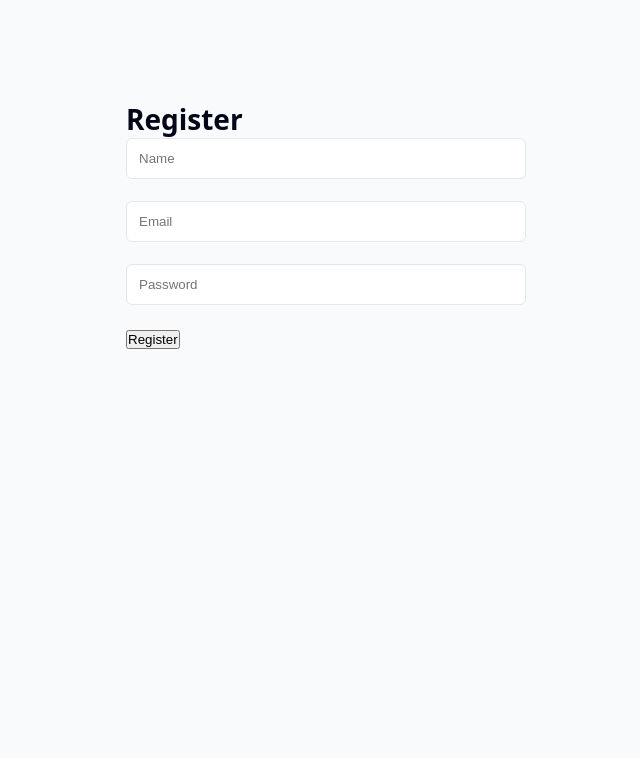
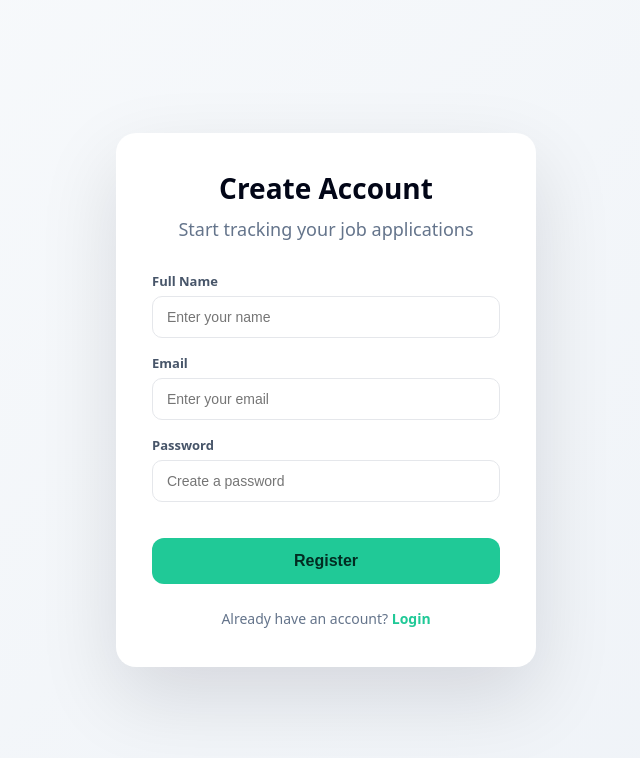
Before and after one commit to Dev0ps404/jobtrackr, a React (Create React App) app in the folder frontend/: page /register in a window 1280 px wide. Shown: the top 758 px of the page, without its empty margins (314-954 px from the left). Built offline with nearby package versions, Linux system fonts and the light colour scheme; no server answers.

Commit message:
fix: applications dashboard analytics sync

```diff
--- a/frontend/src/components/Footer.js
+++ b/frontend/src/components/Footer.js
@@ -1,6 +1,19 @@
-import { useEffect } from "react";
+import { useEffect, useState } from "react";
 
 function Footer() {
+  const [isMobile, setIsMobile] = useState(false);
+
+  /* ===== MOBILE DETECTION ===== */
+  useEffect(() => {
+    const handleResize = () => {
+      setIsMobile(window.innerWidth < 900);
+    };
+    handleResize();
+    window.addEventListener("resize", handleResize);
+    return () => window.removeEventListener("resize", handleResize);
+  }, []);
+
+  /* ===== ANIMATION (UNCHANGED) ===== */
   useEffect(() => {
     const footer = document.querySelector(".footer-inner");
     if (!footer) return;
@@ -24,22 +37,31 @@ function Footer() {
       style={{
         background: "#f1f5f9",
         borderTop: "1px solid var(--border-soft)",
-        marginTop: "120px",
+        marginTop: isMobile ? "80px" : "120px",
       }}
     >
-      <div className="container footer-inner">
+      <div
+        className="container footer-inner"
+        style={{ padding: isMobile ? "0 16px" : undefined }}
+      >
         {/* ===== PHASE 1: BRAND ===== */}
         <div className="footer-phase footer-phase-1">
           <div
             style={{
-              padding: "60px 0 40px",
+              padding: isMobile ? "40px 0 32px" : "60px 0 40px",
               borderBottom: "1px solid var(--border-soft)",
+              textAlign: isMobile ? "center" : "left",
             }}
           >
             <h3 style={{ fontSize: "22px", marginBottom: "12px" }}>
               JobTrackr
             </h3>
-            <p style={{ maxWidth: "420px" }}>
+            <p
+              style={{
+                maxWidth: "420px",
+                margin: isMobile ? "0 auto" : undefined,
+              }}
+            >
               An AI‑powered platform to manage, track and optimize your job
               applications professionally.
             </p>
@@ -51,10 +73,11 @@ function Footer() {
           <div
             style={{
               display: "grid",
-              gridTemplateColumns: "repeat(3, 1fr)",
-              gap: "40px",
-              padding: "48px 0",
+              gridTemplateColumns: isMobile ? "1fr" : "repeat(3, 1fr)",
+              gap: isMobile ? "32px" : "40px",
+              padding: isMobile ? "40px 0" : "48px 0",
               borderBottom: "1px solid var(--border-soft)",
+              textAlign: isMobile ? "center" : "left",
             }}
           >
             {/* Company */}
@@ -105,12 +128,12 @@ function Footer() {
               </ul>
             </div>
 
-            {/* FOLLOW US — CENTERED FULL ROW */}
+            {/* FOLLOW US */}
             <div
               style={{
                 gridColumn: "1 / -1",
                 textAlign: "center",
-                marginTop: "32px",
+                marginTop: "24px",
               }}
             >
               <h4 style={{ ...headingStyle, textAlign: "center" }}>
@@ -125,36 +148,20 @@ function Footer() {
                   marginTop: "16px",
                 }}
               >
-                <a
-                  href="https://github.com/"
-                  aria-label="GitHub"
-                  className="footer-social"
-                >
+                <a href="https://github.com/" className="footer-social">
                   <GitHubIcon />
                 </a>
-                <a
-                  href="https://linkedin.com/"
-                  aria-label="LinkedIn"
-                  className="footer-social"
-                >
+                <a href="https://linkedin.com/" className="footer-social">
                   <LinkedInIcon />
                 </a>
-                <a
-                  href="https://twitter.com/"
-                  aria-label="Twitter"
-                  className="footer-social"
-                >
+                <a href="https://twitter.com/" className="footer-social">
                   <TwitterIcon />
                 </a>
-                <a
-                  href="https://instagram.com/"
-                  aria-label="Instagram"
-                  className="footer-social"
-                >
+                <a href="https://instagram.com/" className="footer-social">
                   <svg viewBox="0 0 24 24" width="18" height="18">
                     <path
                       fill="currentColor"
-                      d="M7 2C4.24 2 2 4.24 2 7v10c0 2.76 2.24 5 5 5h10c2.76 0 5-2.24 5-5V7c0-2.76-2.24-5-5-5H7zm10 2c1.65 0 3 1.35 3 3v10c0 1.65-1.35 3-3 3H7c-1.65 0-3-1.35-3-3V7c0-1.65 1.35-3 3-3h10zm-5 3a5 5 0 100 10 5 5 0 000-10zm0 2a3 3 0 110 6 3 3 0 010-6zm4.5-.9a1.1 1.1 0 100 2.2 1.1 1.1 0 000-2.2z"
+                      d="M7 2C4.24 2 2 4.24 2 7v10c0 2.76 2.24 5 5 5h10c2.76 0 5-2.24 5-5V7c0-2.76-2.24-5-5-5H7zm10 2c1.65 0 3 1.35 3 3v10c0 1.65-1.35 3-3 3H7c-1.65 0-3-1.35-3-3V7c0-1.65 1.35-3 3-3h10z"
                     />
                   </svg>
                 </a>
@@ -195,6 +202,7 @@ const listStyle = {
   display: "flex",
   flexDirection: "column",
   gap: "10px",
+  alignItems: "center",
 };
 
 const iconStyle = {
@@ -203,7 +211,7 @@ const iconStyle = {
   fill: "currentColor",
 };
 
-/* ===== ICONS ===== */
+/* ===== ICONS (UNCHANGED) ===== */
 
 const GitHubIcon = () => (
   <svg viewBox="0 0 24 24" style={iconStyle}>
--- a/frontend/src/components/HeroKanban.js
+++ /dev/null
@@ -1,5 +0,0 @@
-function HeroKanban() {
-  return <div>Hero Kanban Loaded</div>;
-}
-
-export default HeroKanban;
--- a/frontend/src/index.css
+++ b/frontend/src/index.css
@@ -806,8 +806,10 @@ footer a:hover,
   box-sizing: border-box;
 }
 
+html,
 body {
   margin: 0;
+  max-width: 100%;
   overflow-x: hidden;
 }
 
--- a/frontend/src/pages/LandingPage.js
+++ b/frontend/src/pages/LandingPage.js
@@ -36,10 +36,10 @@ function LandingPage() {
           <div
             style={{
               position: "absolute",
-              right: "-160px",
-              top: "-180px",
-              width: "640px",
-              height: "640px",
+              right: "-120px", // ⬅️ less aggressive
+              top: "-140px",
+              width: "560px", // ⬅️ cleaner proportion
+              height: "560px",
               background: "linear-gradient(135deg, #20c997, #14b8a6)",
               borderRadius: "50%",
               zIndex: 0,
@@ -101,8 +101,8 @@ function LandingPage() {
           <div
             className="hero-image-wrapper"
             style={{
-              transform: isMobile ? "none" : "translateX(-95px)",
-              maxWidth: "460px",
+              transform: "translateX(-40px)", // ⬅️ desktop balanced
+              maxWidth: "520px", // ⬅️ thoda wide for desktop
               width: "100%",
             }}
           >
@@ -113,6 +113,7 @@ function LandingPage() {
                 borderRadius: "24px",
                 padding: "20px",
                 boxShadow: "0 40px 120px rgba(0,0,0,0.35)",
+                transform: "translateY(10px)",
               }}
             >
               <div style={{ fontWeight: 700, marginBottom: "12px" }}>
--- a/frontend/src/pages/Register.js
+++ b/frontend/src/pages/Register.js
@@ -1,29 +1,27 @@
 import React, { useState } from "react";
-import { useNavigate } from "react-router-dom"; // ✅ ADDED
-import api from "../utils/api"; // ✅ ADDED (same api used in Login)
+import { useNavigate } from "react-router-dom";
+import api from "../utils/api";
 
 function Register({ onRegister }) {
   const [name, setName] = useState("");
   const [email, setEmail] = useState("");
   const [password, setPassword] = useState("");
-  const navigate = useNavigate(); // ✅ ADDED
+  const navigate = useNavigate();
 
   const submitHandler = async (e) => {
     e.preventDefault();
 
     try {
-      // ✅ BACKEND REGISTER CALL (UPDATED)
       await api.post("/api/auth/register", {
         name,
         email,
         password,
       });
 
-      // ✅ EXISTING FLOW PRESERVED
       if (onRegister) {
         onRegister();
       } else {
-        navigate("/login"); // fallback safety
+        navigate("/login");
       }
     } catch (err) {
       alert(err.response?.data?.message || "Registration failed");
@@ -31,42 +29,161 @@ function Register({ onRegister }) {
   };
 
   return (
-    <div style={{ maxWidth: "400px", margin: "100px auto" }}>
-      <h2>Register</h2>
+    <div
+      style={{
+        minHeight: "100vh",
+        display: "flex",
+        alignItems: "center",
+        justifyContent: "center",
+        background: "linear-gradient(135deg, #f8fafc, #eef2f7)",
+        padding: "24px",
+      }}
+    >
+      <div
+        style={{
+          width: "100%",
+          maxWidth: "420px",
+          background: "#ffffff",
+          padding: "36px",
+          borderRadius: "20px",
+          boxShadow: "0 30px 80px rgba(2,6,23,0.12)",
+        }}
+      >
+        <h2
+          style={{
+            marginBottom: "8px",
+            fontSize: "28px",
+            fontWeight: 700,
+            textAlign: "center",
+          }}
+        >
+          Create Account
+        </h2>
+
+        <p
+          style={{
+            textAlign: "center",
+            color: "#64748b",
+            marginBottom: "28px",
+          }}
+        >
+          Start tracking your job applications
+        </p>
 
         <form onSubmit={submitHandler}>
+          {/* NAME */}
+          <div style={field}>
+            <label style={label}>Full Name</label>
             <input
-          placeholder="Name"
+              placeholder="Enter your name"
               value={name}
               onChange={(e) => setName(e.target.value)}
               required
+              style={input}
             />
-        <br />
-        <br />
+          </div>
 
+          {/* EMAIL */}
+          <div style={field}>
+            <label style={label}>Email</label>
             <input
-          placeholder="Email"
+              type="email"
+              placeholder="Enter your email"
               value={email}
               onChange={(e) => setEmail(e.target.value)}
               required
+              style={input}
             />
-        <br />
-        <br />
+          </div>
 
+          {/* PASSWORD */}
+          <div style={field}>
+            <label style={label}>Password</label>
             <input
               type="password"
-          placeholder="Password"
+              placeholder="Create a password"
               value={password}
               onChange={(e) => setPassword(e.target.value)}
               required
+              style={input}
             />
-        <br />
-        <br />
+          </div>
 
-        <button type="submit">Register</button>
+          <button
+            type="submit"
+            style={{
+              width: "100%",
+              marginTop: "20px",
+              padding: "14px",
+              borderRadius: "12px",
+              border: "none",
+              background: "#20c997",
+              color: "#022c22",
+              fontSize: "16px",
+              fontWeight: 700,
+              cursor: "pointer",
+              transition: "transform 0.2s ease, box-shadow 0.2s ease",
+            }}
+            onMouseEnter={(e) => {
+              e.currentTarget.style.transform = "translateY(-2px)";
+              e.currentTarget.style.boxShadow =
+                "0 16px 40px rgba(32,201,151,0.35)";
+            }}
+            onMouseLeave={(e) => {
+              e.currentTarget.style.transform = "translateY(0)";
+              e.currentTarget.style.boxShadow = "none";
+            }}
+          >
+            Register
+          </button>
         </form>
+
+        <p
+          style={{
+            marginTop: "24px",
+            fontSize: "14px",
+            textAlign: "center",
+            color: "#64748b",
+          }}
+        >
+          Already have an account?{" "}
+          <span
+            style={{
+              color: "#20c997",
+              cursor: "pointer",
+              fontWeight: 600,
+            }}
+            onClick={() => navigate("/login")}
+          >
+            Login
+          </span>
+        </p>
+      </div>
     </div>
   );
 }
 
+/* ===== STYLES ===== */
+
+const field = {
+  display: "flex",
+  flexDirection: "column",
+  gap: "6px",
+  marginBottom: "16px",
+};
+
+const label = {
+  fontSize: "13px",
+  fontWeight: 600,
+  color: "#475569",
+};
+
+const input = {
+  padding: "12px 14px",
+  borderRadius: "10px",
+  border: "1px solid #e5e7eb",
+  fontSize: "14px",
+  outline: "none",
+};
+
 export default Register;
```
Also changed, not shown: frontend/src/components/Features.js (+26 -5 lines), frontend/src/components/GetStarted.js (+36 -10 lines), frontend/src/components/KanbanBoard.js (+19 -3 lines), frontend/src/components/PublicNavbar.js (+20 -2 lines). Lines whose indentation alone changed are shown as unchanged.
